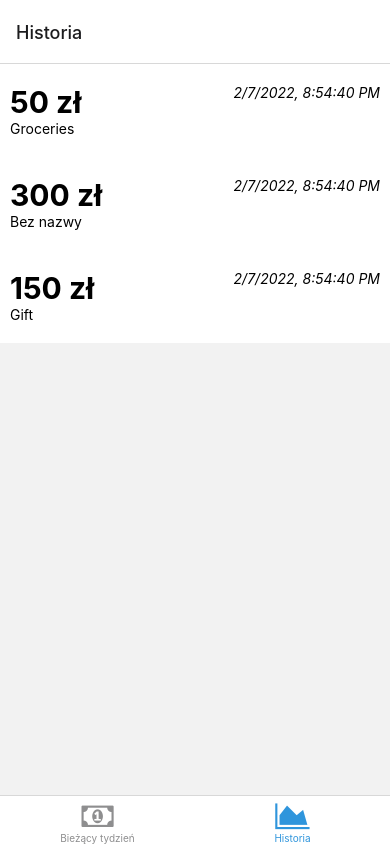
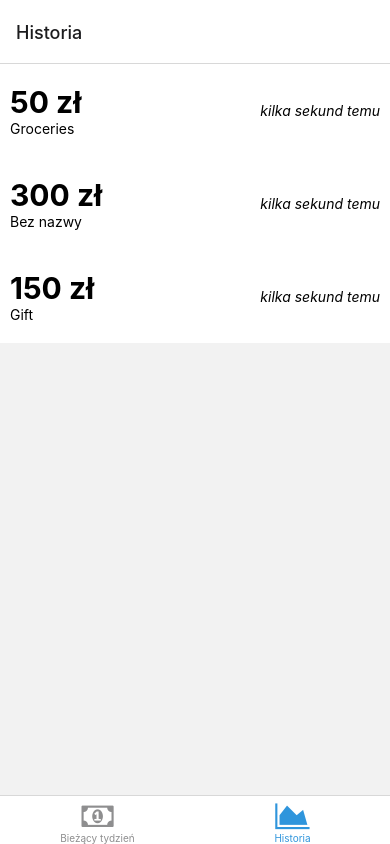
Before and after one commit to karmek-k/wydtracker, a React Native app: screen /History in a window 390 px wide. Built offline with nearby package versions, Linux system fonts and the light colour scheme; what expo-linking, react-native-sqlite-storage would draw is missing.

Commit message:
Add day.js date formatting

```diff
--- a/App.tsx
+++ b/App.tsx
@@ -7,8 +7,14 @@ import useCachedResources from './hooks/useCachedResources';
 import useColorScheme from './hooks/useColorScheme';
 import Navigation from './navigation';
 import { ExpenseContext, ExpenseProvider } from './services/expense';
+import dayjs from 'dayjs';
+import relativeTime from 'dayjs/plugin/relativeTime';
+import 'dayjs/locale/pl';
 
 SQLite.enablePromise(true);
+
+// dayjs().locale('pl');
+dayjs.extend(relativeTime);
 
 export default function App() {
   const isLoadingComplete = useCachedResources();
--- a/components/ExpenseHistoryItem.tsx
+++ b/components/ExpenseHistoryItem.tsx
@@ -1,4 +1,5 @@
 import { StyleSheet } from 'react-native';
+import dayjs from 'dayjs';
 import { Text, View } from '../components/Themed';
 import { Expense } from '../services/expense';
 
@@ -13,8 +14,8 @@ export default function ExpenseHistoryItem({ expense }: Props) {
         <Text style={styles.expenseSpent}>{expense.spent} zł</Text>
         <Text>{expense.name ?? 'Bez nazwy'}</Text>
       </View>
-      <View>
-        <Text style={styles.date}>{expense.date.toLocaleString()}</Text>
+      <View style={styles.dateView}>
+        <Text style={styles.date}>{dayjs().locale('pl').to(expense.date)}</Text>
       </View>
     </View>
   );
@@ -34,5 +35,8 @@ const styles = StyleSheet.create({
   },
   date: {
     fontStyle: 'italic'
+  },
+  dateView: {
+    justifyContent: 'center'
   }
 });
--- a/screens/HistoryScreen.tsx
+++ b/screens/HistoryScreen.tsx
@@ -1,7 +1,6 @@
 import { useContext } from 'react';
-import { ScrollView, StyleSheet } from 'react-native';
+import { ScrollView } from 'react-native';
 import ExpenseHistoryItem from '../components/ExpenseHistoryItem';
-
 import { ExpenseContext } from '../services/expense';
 
 export default function HistoryScreen() {
```
